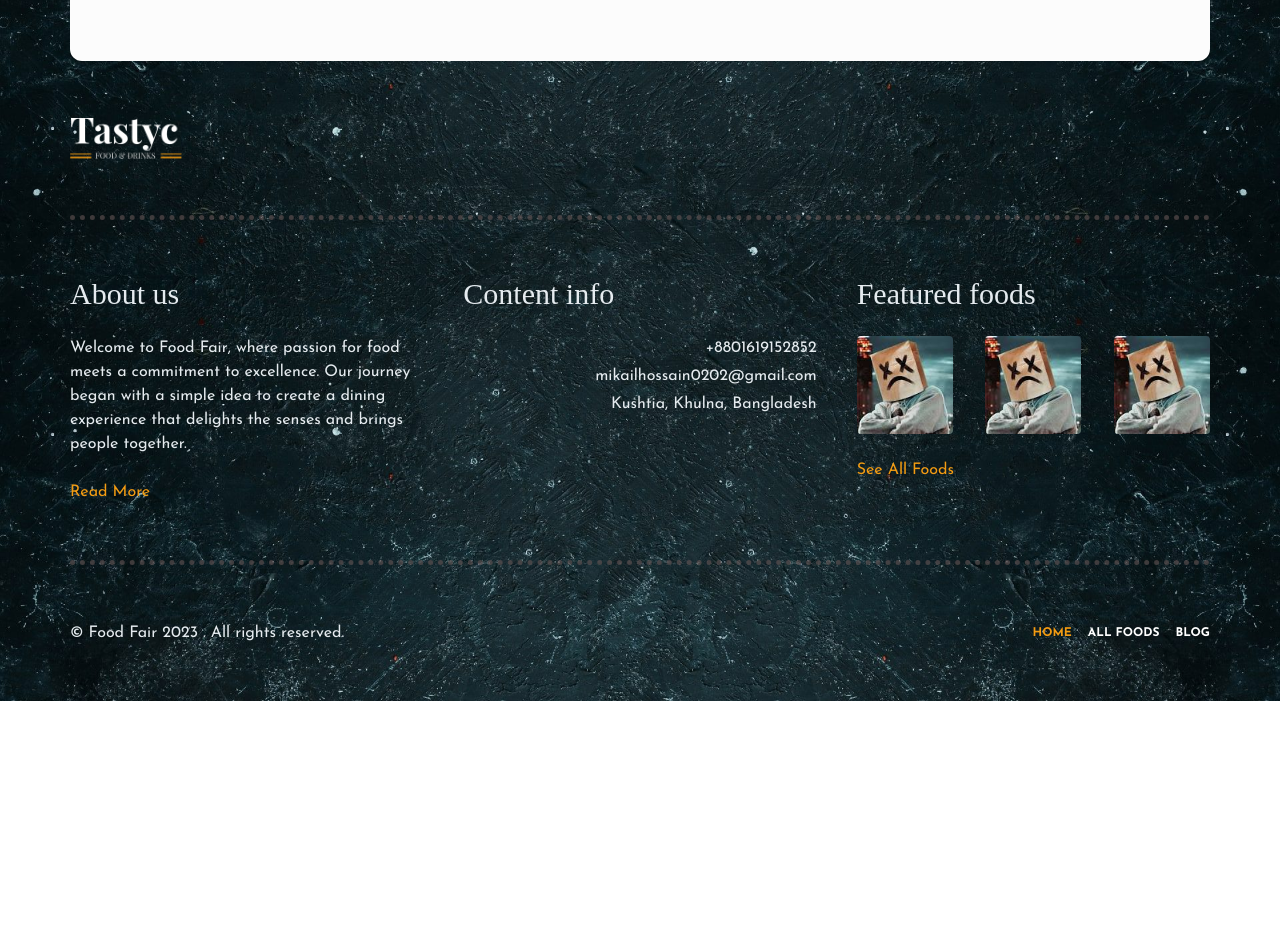
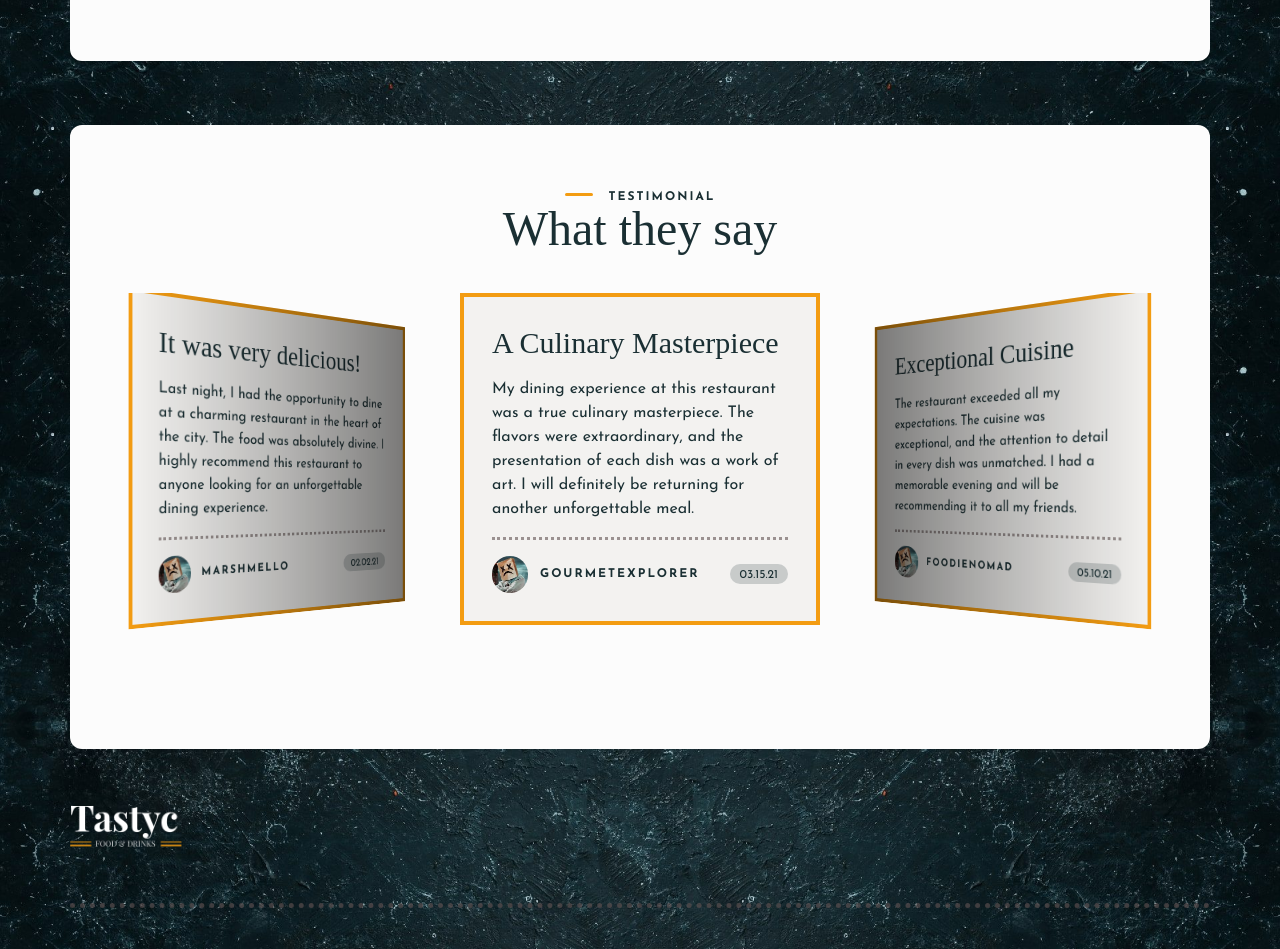
Before and after one commit to EligibleDev/food_fair_client, a React (Vite) app: page / in a window 1280 px wide. Shown: the part 1940-2889 px from the top of the page. Before the commit the page ends 2641 px from the top, so only its background shows below. Built offline with nearby package versions, Linux system fonts and the light colour scheme; some icons are missing; a web font is replaced by a local one.

Commit message:
testimonial section added

```diff
--- a/package.json
+++ b/package.json
@@ -19,7 +19,8 @@
     "react-hot-toast": "^2.4.1",
     "react-icons": "^4.11.0",
     "react-router-dom": "^6.18.0",
-    "sort-by": "^1.2.0"
+    "sort-by": "^1.2.0",
+    "swiper": "^11.0.3"
   },
   "devDependencies": {
     "@types/react": "^18.2.15",
--- a/src/pages/Home/Home.jsx
+++ b/src/pages/Home/Home.jsx
@@ -1,11 +1,13 @@
 import About from "./sections/About/About";
 import Slider from "./sections/Slider/Slider";
+import Testimonial from "./sections/Testimonial/Testimonial";
 
 const Home = () => {
     return (
         <>
             <Slider />
             <About />
+            <Testimonial/>
         </>
     );
 };
--- a/src/pages/Home/sections/About/About.jsx
+++ b/src/pages/Home/sections/About/About.jsx
@@ -5,14 +5,14 @@ import Socials from "../../../../components/Socials/Socials";
 
 const About = () => {
     return (
-        <section className="container mx-auto bg-[#fcfcfc] py-16 rounded-xl text-green">
-            <div className="max-w-screen-xl mx-auto border-b-[5px] pb-16 border-dotted border-b-[#6254549c] flex gap-8 justify-between items-center">
+        <section className="container mx-auto bg-[#fcfcfc] py-16 rounded-xl text-green px-8 xl:px-0">
+            <div className="max-w-screen-xl mx-auto border-b-[5px] pb-16 border-dotted border-b-[#6254549c] flex flex-col-reverse lg:flex-row gap-8 justify-between items-center">
                 <div
                     style={{ backgroundImage: `url('/video-bg.jpg')` }}
-                    className="bg-cover bg-center bg-no-repeat w-1/2 h-[560px] rounded"
+                    className="bg-cover bg-center bg-no-repeat w-full lg:w-1/2 h-80 lg:h-[560px] rounded"
                 ></div>
 
-                <div className="flex flex-col gap-7 w-1/2 justify-center items-start">
+                <div className="flex flex-col gap-7 w-full lg:w-1/2 justify-center items-start">
                     <ShortTitle text="About Us" />
 
                     <h1 className="text-5xl font-title">
@@ -28,8 +28,8 @@ const About = () => {
                         ensure that every visit is a culinary journey to savor. Whether
                         you are joining us for a special occasion or a casual meal, we
                         invite you to savor the essence of our cuisine and the warmth of
-                        our hospitality. Welcome to [Restaurant Name], where we celebrate
-                        the art of food and the joy of sharing it with you.
+                        our hospitality. Welcome to Food Fair, where we celebrate the art
+                        of food and the joy of sharing it with you.
                     </p>
 
                     <div className="flex gap-8 items-center">
@@ -52,9 +52,9 @@ const About = () => {
 
             <div
                 style={{ backgroundImage: `url('/working-hour-bg.jpg')` }}
-                className="max-w-screen-xl mx-auto text-[var(--white)] mt-16 rounded  "
+                className="max-w-screen-xl mx-auto lg:mx-auto text-[var(--white)] mt-16  rounded "
             >
-                <div className="w-full h-full bg-[rgba(4,25,29,.5)] rounded flex justify-between items-center p-6 pl-16">
+                <div className="w-full h-full bg-[rgba(4,25,29,.5)] rounded flex gap-6 flex-col lg:flex-row justify-between items-center p-8 lg:p-6 lg:pl-16">
                     <div className="flex flex-col justify-center items-start gap-6">
                         <ShortTitle text="working hours" />
                         <h1 className="text-6xl">Working hours</h1>
@@ -69,7 +69,7 @@ const About = () => {
                         </div>
                     </div>
 
-                    <div className=" flex flex-col gap-5 justify-center text-green items-center bg-white rounded p-14">
+                    <div className="w-full lg:w-fit flex flex-col gap-5 justify-center text-green items-center bg-white rounded p-14">
                         <h5 className="text-xs uppercase font-extrabold tracking-[2px]">
                             SUNDAY TO TUESDAY
                         </h5>
--- /dev/null
+++ b/src/pages/Home/sections/Testimonial/Testimonial.jsx
@@ -0,0 +1,149 @@
+import { Swiper, SwiperSlide } from "swiper/react";
+import "swiper/css";
+import "swiper/css/effect-coverflow";
+import "swiper/css/pagination";
+import { EffectCoverflow } from "swiper/modules";
+import ShortTitle from "../../../../components/ShortTitle/ShortTitle";
+
+const Testimonial = () => {
+    const testimonials = [
+        {
+            title: "It was very delicious!",
+            content:
+                "Last night, I had the opportunity to dine at a charming restaurant in the heart of the city. The food was absolutely divine. I highly recommend this restaurant to anyone looking for an unforgettable dining experience.",
+            author: "Marshmello",
+            date: "02.02.21",
+            image: "/fake-profile.jpg",
+        },
+        {
+            title: "A Culinary Masterpiece",
+            content:
+                "My dining experience at this restaurant was a true culinary masterpiece. The flavors were extraordinary, and the presentation of each dish was a work of art. I will definitely be returning for another unforgettable meal.",
+            author: "GourmetExplorer",
+            date: "03.15.21",
+            image: "/fake-profile.jpg",
+        },
+        {
+            title: "Exceptional Cuisine",
+            content:
+                "The restaurant exceeded all my expectations. The cuisine was exceptional, and the attention to detail in every dish was unmatched. I had a memorable evening and will be recommending it to all my friends.",
+            author: "FoodieNomad",
+            date: "05.10.21",
+            image: "/fake-profile.jpg",
+        },
+        {
+            title: "Unforgettable Dining Experience",
+            content:
+                "I recently had the pleasure of dining at this restaurant, and it was an unforgettable experience. The food was mouthwatering, and the ambiance was perfect for a romantic evening. I'll cherish the memories of this dinner forever.",
+            author: "EpicureanAdventurer",
+            date: "06.25.21",
+            image: "/fake-profile.jpg",
+        },
+        {
+            title: "Delightful Culinary Journey",
+            content:
+                "My visit to this restaurant was nothing short of a delightful culinary journey. Every dish was a work of art, and the flavors were a harmonious symphony. I'll definitely be returning to explore the rest of the menu.",
+            author: "FlavorExplorer",
+            date: "07.12.21",
+            image: "/fake-profile.jpg",
+        },
+        {
+            title: "Exquisite Dining Experience",
+            content:
+                "The dining experience at this restaurant was absolutely exquisite. From the appetizers to the desserts, each course was a revelation of taste. It's a gem in the culinary world, and I can't wait to go back.",
+            author: "TasteConnoisseur",
+            date: "08.30.21",
+            image: "/fake-profile.jpg",
+        },
+        {
+            title: "A Taste Sensation",
+            content:
+                "I had the privilege of dining at this restaurant, and it was a true taste sensation. The flavors were out of this world, and the service was impeccable. I'm already planning my next visit.",
+            author: "FoodEnthusiast",
+            date: "09.19.21",
+            image: "/fake-profile.jpg",
+        },
+        {
+            title: "Culinary Perfection",
+            content:
+                "If you're looking for culinary perfection, this restaurant is the place to be. The food is simply outstanding, and the entire dining experience is a true delight. Highly recommended!",
+            author: "GourmandGlobeTrotter",
+            date: "10.05.21",
+            image: "/fake-profile.jpg",
+        },
+        {
+            title: "A Food Lover's Paradise",
+            content:
+                "This restaurant is a food lover's paradise. The dishes are a masterpiece of flavors, and the atmosphere is cozy and inviting. I had an amazing time, and I can't wait to return for more culinary adventures.",
+            author: "CuisineExplorer",
+            date: "11.15.21",
+            image: "/fake-profile.jpg",
+        },
+    ];
+
+    return (
+        <section className="container mx-auto bg-[#fcfcfc] mt-16 py-16 rounded-xl text-green">
+            <div className="max-w-screen-xl mx-auto ">
+                <div className="flex flex-col justify-center items-center pb-10">
+                    <ShortTitle text="Testimonial" />
+                    <h1 className="text-5xl font-title">What they say</h1>
+                </div>
+
+                <Swiper
+                    effect={"coverflow"}
+                    grabCursor
+                    loop
+                    slidesPerView={1}
+                    spaceBetween={10}
+                    coverflowEffect={{
+                        rotate: 50,
+                        stretch: 0,
+                        depth: 100,
+                        modifier: 1,
+                        slideShadows: true,
+                    }}
+                    modules={[EffectCoverflow]}
+                    className="mySwiper swiper_container "
+                    breakpoints={{
+                        768: {
+                            slidesPerView: 2,
+                            spaceBetween: 20,
+                        },
+                        1024: {
+                            slidesPerView: 3,
+                            spaceBetween: 30,
+                        },
+                    }}
+                >
+                    {testimonials.map((item) => (
+                        <SwiperSlide key={item?.author}>
+                            <div className="flex flex-col gap-4 bg-[#f3f2f0] border-yellow justify-center items-start p-7 border-4">
+                                <h3 className="font-title text-3xl">{item?.title}</h3>
+                                <p>{item?.content}</p>
+                                <div className="w-full border-bottom border-b-[3px] border-dotted border-b-[#6254549c]"></div>
+
+                                <div className="flex justify-between items-center w-full">
+                                    <div className="flex justify-start gap-3 items-center">
+                                        <img
+                                            className="rounded-full w-9"
+                                            src="/fake-profile.jpg"
+                                            alt=""
+                                        />
+                                        <h5 className="text-xs font-extrabold tracking-[2px] uppercase">
+                                            {item?.author}
+                                        </h5>
+                                    </div>
+                                    <span className="text-xs bg-[rgba(26,47,51,.2)] px-[10px] pt-[3px] pb-[1px] rounded-full">
+                                        {item?.date}
+                                    </span>
+                                </div>
+                            </div>
+                        </SwiperSlide>
+                    ))}
+                </Swiper>
+            </div>
+        </section>
+    );
+};
+
+export default Testimonial;
```
Also changed, not shown: 1 other file (tests, documents, lock files or other folders).
